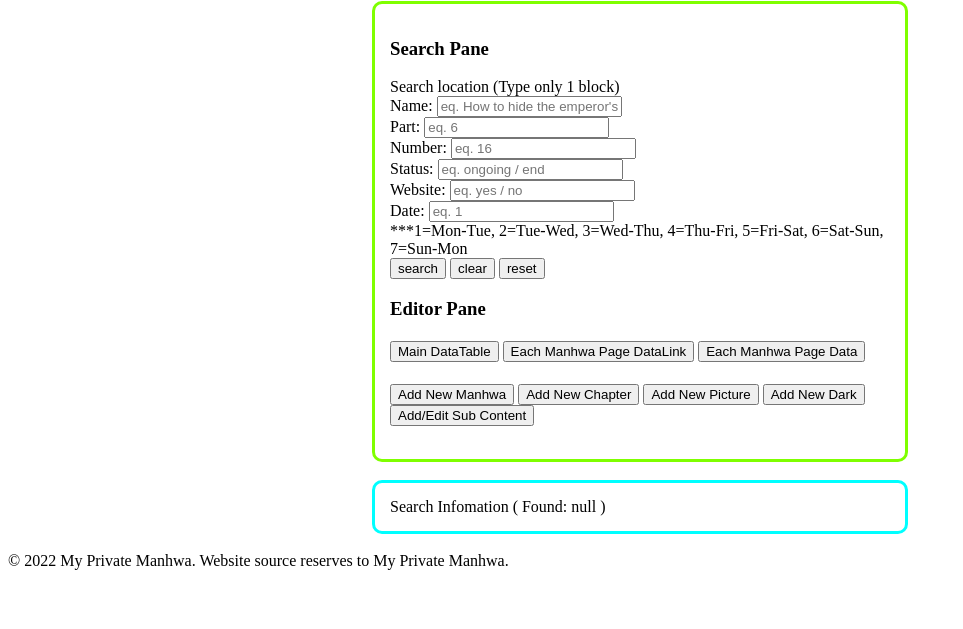
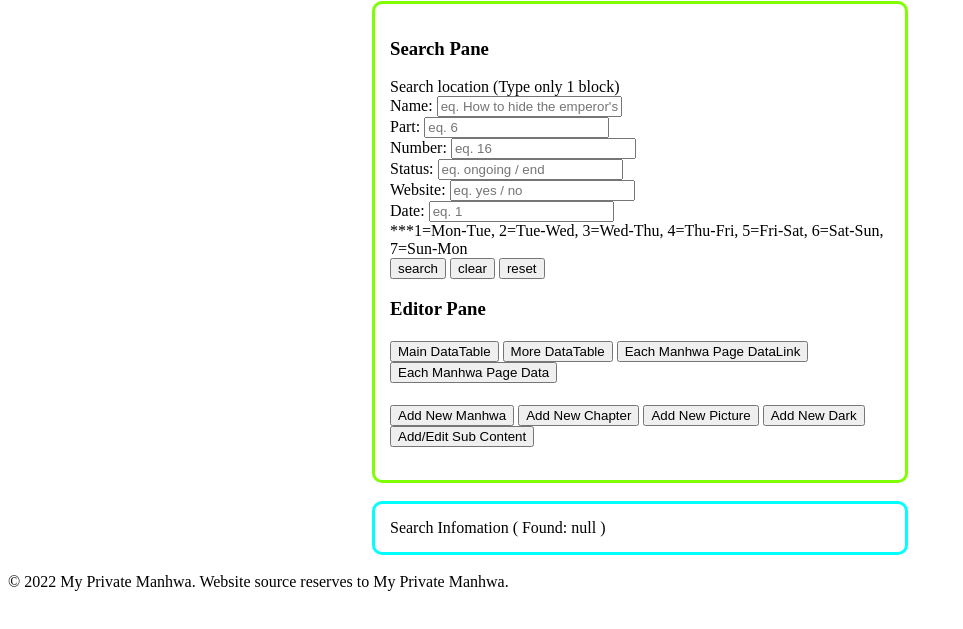
Before and after one commit to redjajaggg/My-Private-Manhwa, a plain HTML site: page getdatacontrol.html in a window 1280 px wide. Shown: the part 119-748 px from the top of the page, without its empty margins (0-963 px from the left). Drawn offline with Linux system fonts and the light colour scheme; no server answers.

Commit message:
Update getdatacontrol.html

```diff
--- a/getdatacontrol.html
+++ b/getdatacontrol.html
@@ -27,7 +27,7 @@
             <label>Date: </label><input type="text" class="clear1" id="dates" name="dates" placeholder="eq. 1"><br><label>***1=Mon-Tue, 2=Tue-Wed, 3=Wed-Thu, 4=Thu-Fri, 5=Fri-Sat, 6=Sat-Sun, 7=Sun-Mon</label><br>
             <button type="button" id="search">search</button> <button type="button" id="cleartext1">clear</button> <button type="button" id="reload">reset</button>
             <br><h3 class="contentname">Editor Pane</h3>
-            <h4 class="contentname"><button type="button" class="contentbut" id="maindatatable">Main DataTable</button> <button type="button" class="contentbut" id="alldata">Each Manhwa Page DataLink</button> <button type="button" id="addchapter">Each Manhwa Page Data</button></h4>
+            <h4 class="contentname"><button type="button" class="contentbut" id="maindatatable">Main DataTable</button> <button type="button" class="contentbut" id="moredatatable">More DataTable</button> <button type="button" class="contentbut" id="alldata">Each Manhwa Page DataLink</button> <button type="button" id="addchapter">Each Manhwa Page Data</button></h4>
             <button type="button" id="addnew">Add New Manhwa</button> <button type="button" id="addchapters">Add New Chapter</button> <button type="button" id="pic">Add New Picture</button> <button type="button" id="dark">Add New Dark</button> <button type="button" id="addgen">Add/Edit Sub Content</button>
         </form><br></div><br>
         <div id="search" style="width: 500px; margin-left: auto; margin-right: auto; border-radius: 10px; border:3px solid cyan; padding: 15px;">
```
